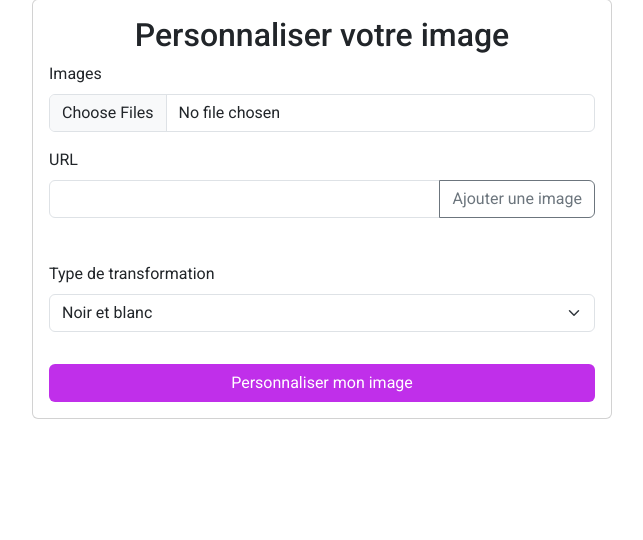
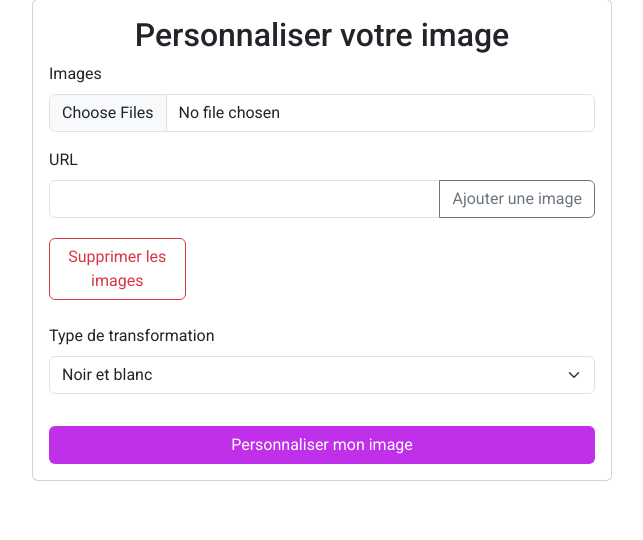
Before and after one commit to Caydo163/creapix, a Django app: page /upload/ in a window 1280 px wide. Shown: the part 125-665 px from the top of the page, without its empty margins (318-961 px from the left). Run offline with Django 5.2, Linux system fonts and the light colour scheme.

Commit message:
✨ 🐛 Add delete images button + Corrects addition of empty images

```diff
--- a/creapix/app/static/js/form.js
+++ b/creapix/app/static/js/form.js
@@ -30,12 +30,20 @@ window.onload = (event) => {
     document.getElementById('add-button').onclick = () => {
         const urlInput = document.getElementById('id_url');
 
+        if(urlInput.value === '') {
+            throw new Error('URL is required');
+        }
+
         addImage(urlInput.value);
 
         let urlList = document.getElementById('id_url_list');
         urlList.value += '£$$£' + urlInput.value ;
 
         urlInput.value = '';
+    };
+
+    document.getElementById('clear-button').onclick = () => {
+        clear();
     };
 
     let urlList = document.getElementById('id_url_list');
@@ -46,4 +54,11 @@ window.onload = (event) => {
     });
 
     showParametersGroup(select.value);
+
+    function clear() {
+        const hiddenDiv = document.getElementById('images');
+        hiddenDiv.innerHTML = '';
+        document.getElementById('id_url_list').value = '';
+        document.getElementById('id_files').value = '';
+    }
 };
--- a/creapix/app/templates/app/upload.html
+++ b/creapix/app/templates/app/upload.html
@@ -24,7 +24,9 @@
                     {{ form.url_list }}
                 </div>
 
-                <div id="images" class="mb-4"></div>
+                <div id="images"></div>
+
+                <button class="btn btn-outline-danger w-25 mb-4" type="button" id="clear-button">Supprimer les images</button>
 
                 <div class="mb-3">
                     <div class="mb-3">
```
